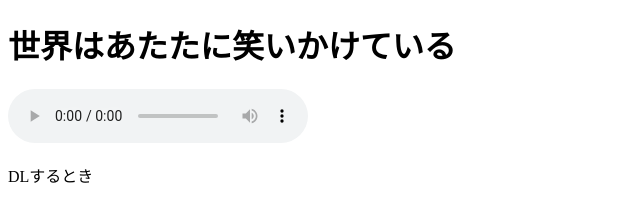
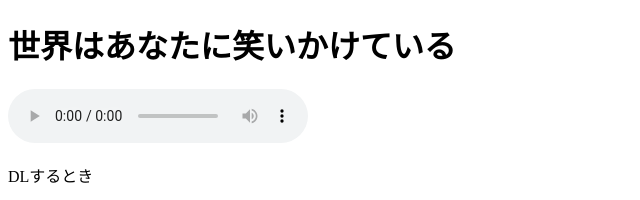
Before and after one commit to rinngo0302/yukiharuka9089.github.io, a plain HTML site: page sekaiwaanataniwaraikaketeiru.html in a window 1280 px wide. Shown: the top 200 px of the page, 0-640 px from the left. Drawn offline with Linux system fonts and the light colour scheme; grey boxes are pictures that could not be loaded.

Commit message:
20210824

```diff
--- a/sekaiwaanataniwaraikaketeiru.html
+++ b/sekaiwaanataniwaraikaketeiru.html
@@ -7,7 +7,7 @@
     </head>
 
     <body>
-        <h1> 世界はあたたに笑いかけている </h1>
+        <h1> 世界はあなたに笑いかけている </h1>
 
         <audio src="static/audio/世界はあなたに笑いかけている_カラオケ_カット版.mp3" controls> </audio>
 
```
